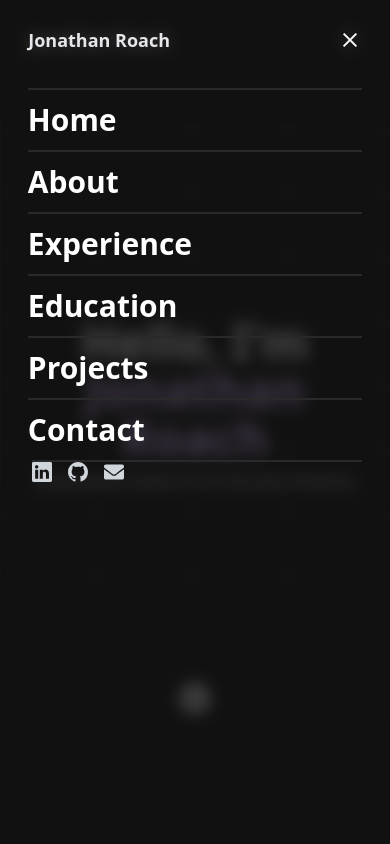
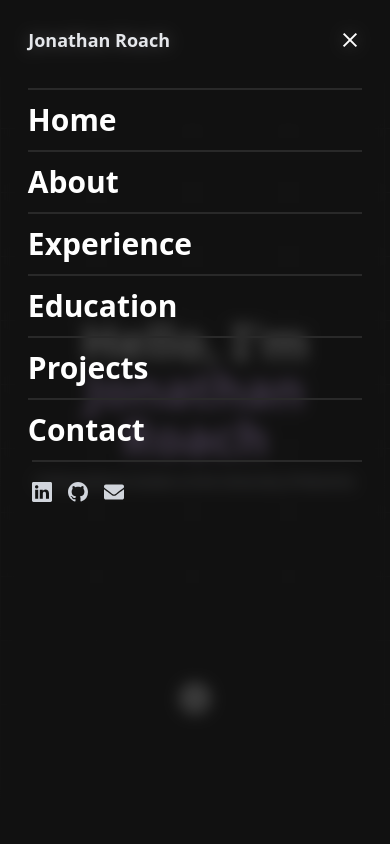
Before and after one commit to Jonathan-Roach/Portfolio-Website, a React (Vite) app: page / in a window 390 px wide. Both pictures are taken after a click on the button 349 px from the left and 40 px from the top of the page. Shown: the top 844 px of the page. Built offline with nearby package versions, Linux system fonts and the light colour scheme.

Commit message:
fix prior padding error

```diff
--- a/src/components/HamburgerMenu.jsx
+++ b/src/components/HamburgerMenu.jsx
@@ -1,60 +1,128 @@
-import { useState, React } from "react"
-import Hamburger from "hamburger-react"
-import Navbar from "./Navbar"
-import { personalData } from "../constants/links"
+
+import { useState, useEffect } from "react";
+import Hamburger from "hamburger-react";
+import Navbar from "./Navbar";
+import { personalData } from "../constants/links";
 import { BsGithub, BsLinkedin } from "react-icons/bs";
 import { FaEnvelope } from "react-icons/fa";
 
 export default function HamburgerMenu() {
-const [open, setOpen] = useState(false)
+    const [open, setOpen] = useState(false);
 
-const toggleMenu = () =>{
-  setOpen(!open)
-}
+    const toggleMenu = () => {
+        setOpen(!open);
+    };
+
+    // Prevent background scrolling when menu is open
+    useEffect(() => {
+        document.body.style.overflow = open ? "hidden" : "";
+
+        return () => {
+            document.body.style.overflow = "";
+        };
+    }, [open]);
 
     return (
         <div className="lg:hidden text-white">
-        <Hamburger className="" size={18} toggled={open} toggle={setOpen}/>
+            <Hamburger size={18} toggled={open} toggle={setOpen} />
 
-        {open && <div className="fixed inset-0 w-full h-screen overflow-y-auto overscroll-contain bg-[#121212]/75 backdrop-blur-sm pt-4">
-          <div className='flex justify-center w-full'>
-                 <div className='w-11/12 flex flex-row justify-between'>
-                {/* Logo*/}
-                <a onClick={toggleMenu} href="#home" className='group flex flex-row items-center gap-2 ml-3 md:ml-6'>
-                <h1 className='text-gray-200 text-lg md:text-xl font-bold'>Jonathan Roach</h1>
+            {open && (
+                <div className="fixed inset-0 w-full h-screen overflow-y-auto overscroll-contain bg-[#121212]/75 backdrop-blur-sm pt-4">
+
+                    <div className="flex justify-center w-full">
+                        <div className="w-11/12 flex flex-row justify-between">
+
+                            {/* Logo */}
+                            <a
+                                onClick={toggleMenu}
+                                href="#home"
+                                className="group flex flex-row items-center gap-2 ml-3 md:ml-6"
+                            >
+                                <h1 className="text-gray-200 text-lg md:text-xl font-bold">
+                                    Jonathan Roach
+                                </h1>
                             </a>
 
                             {/* Hamburger Menu */}
-               <Hamburger className="" size={18} toggled={open} toggle={setOpen}/>
+                            <Hamburger
+                                size={18}
+                                toggled={open}
+                                toggle={setOpen}
+                            />
+
                         </div>
                     </div>
 
-                  {/* Nav*/}
+                    {/* Navigation */}
                     <div className="flex justify-center">
                         <div className="w-12/14 flex flex-col justify-between md:text-4xl text-white text-3xl font-[645] mt-6">
-                        <a className="border-t-2 py-3 border-[#292929]" onClick={toggleMenu} href="#home">Home</a>
-                        <a className="border-t-2 py-3  border-[#292929]" onClick={toggleMenu} href="#about">About</a>
-                        <a className="border-t-2 py-3  border-[#292929]" onClick={toggleMenu} href="#experience">Experience</a>
-                        <a className="border-t-2 py-3  border-[#292929]" onClick={toggleMenu} href="#education">Education</a>
-                        <a className="border-t-2 py-3  border-[#292929]" onClick={toggleMenu} href="#projects">Projects</a>
-                        <a className="border-t-2 py-3  border-[#292929]" onClick={toggleMenu} href="#contact" >Contact</a>
-                        <div className="flex flex-row border-t-2 border-[#292929] ml-1 pt-y gap-4">
-                                      <a href={personalData.linkedIn} target='_blank' className="rounded-xl transition-all ease-in-out duration-500 text-gray-300 group">
-                                        <BsLinkedin className="group-hover:scale-110 group-hover:text-[#0A66C2]" size={20} />
+
+                            <a className="border-t-2 py-3 border-[#292929]" onClick={toggleMenu} href="#home">
+                                Home
                             </a>
-                                      <a href={personalData.github} target='_blank' className="rounded-xl transition-all ease-in-out duration-500 text-gray-300 group">
-                                          <BsGithub className="group-hover:scale-110 group-hover:text-[#e23d13]" size={20} />
+
+                            <a className="border-t-2 py-3 border-[#292929]" onClick={toggleMenu} href="#about">
+                                About
                             </a>
-                                      <a href={`mailto:${personalData.email}`} target='_blank' className="rounded-xl transition-all ease-in-out duration-500 text-gray-300 group">
-                                        <FaEnvelope className="group-hover:scale-110 group-hover:text-[#EAAB00]" size={20} />
+
+                            <a className="border-t-2 py-3 border-[#292929]" onClick={toggleMenu} href="#experience">
+                                Experience
                             </a>
+
+                            <a className="border-t-2 py-3 border-[#292929]" onClick={toggleMenu} href="#education">
+                                Education
+                            </a>
+
+                            <a className="border-t-2 py-3 border-[#292929]" onClick={toggleMenu} href="#projects">
+                                Projects
+                            </a>
+
+                            <a className="border-t-2 py-3 border-[#292929]" onClick={toggleMenu} href="#contact">
+                                Contact
+                            </a>
+
+                            {/* Social Links */}
+                            <div className="flex flex-row border-t-2 border-[#292929] ml-1 pt-5 gap-4">
+
+                                <a
+                                    href={personalData.linkedIn}
+                                    target="_blank"
+                                    rel="noopener noreferrer"
+                                    className="rounded-xl transition-all ease-in-out duration-500 text-gray-300 group"
+                                >
+                                    <BsLinkedin
+                                        className="group-hover:scale-110 group-hover:text-[#0A66C2]"
+                                        size={20}
+                                    />
+                                </a>
+
+                                <a
+                                    href={personalData.github}
+                                    target="_blank"
+                                    rel="noopener noreferrer"
+                                    className="rounded-xl transition-all ease-in-out duration-500 text-gray-300 group"
+                                >
+                                    <BsGithub
+                                        className="group-hover:scale-110 group-hover:text-[#e23d13]"
+                                        size={20}
+                                    />
+                                </a>
+
+                                <a
+                                    href={`mailto:${personalData.email}`}
+                                    className="rounded-xl transition-all ease-in-out duration-500 text-gray-300 group"
+                                >
+                                    <FaEnvelope
+                                        className="group-hover:scale-110 group-hover:text-[#EAAB00]"
+                                        size={20}
+                                    />
+                                </a>
+
                             </div>
                         </div>
-
-
                     </div>
-
-        </div>}
                 </div>
-  )
+            )}
+        </div>
+    );
 }
```
Lines whose indentation alone changed are shown as unchanged.
